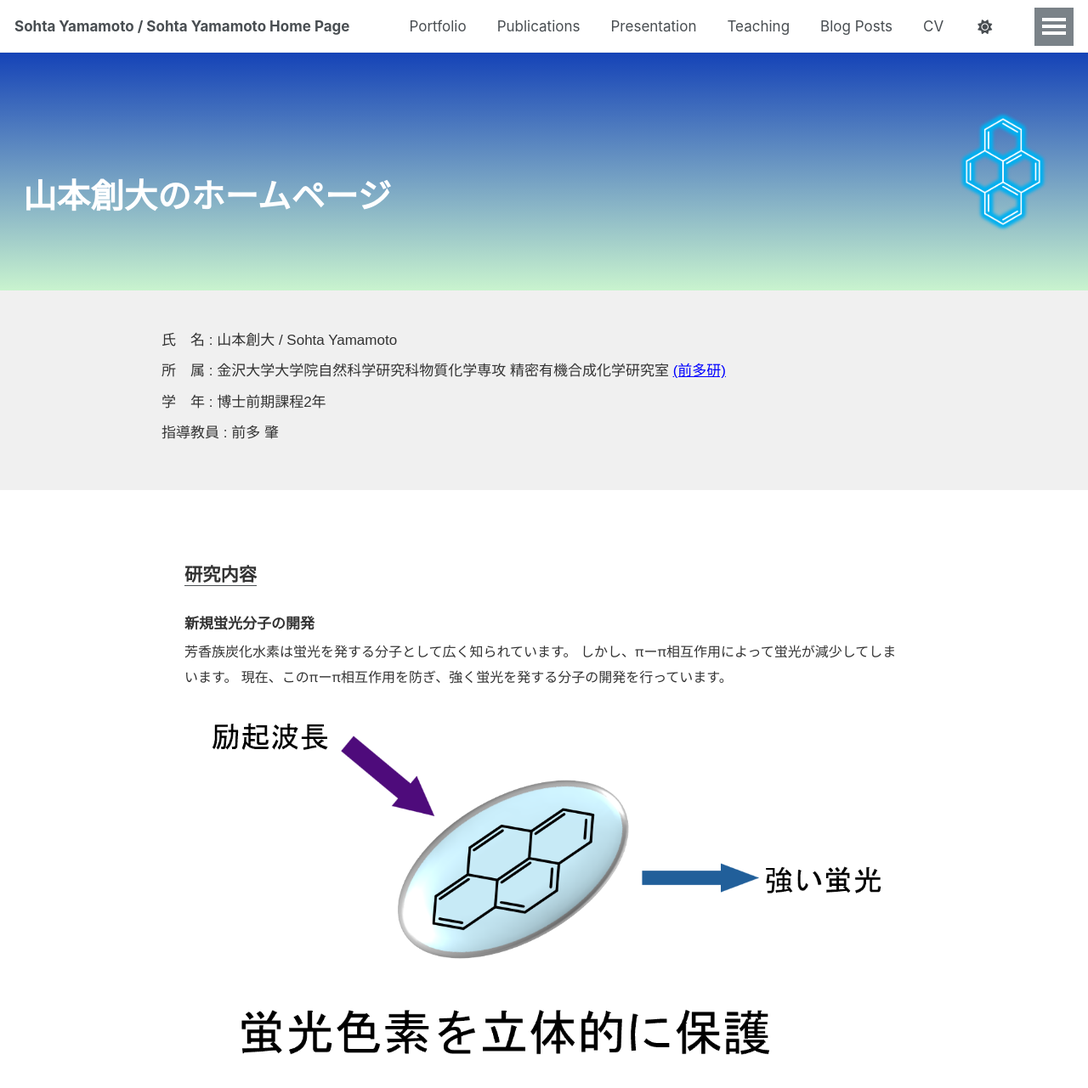
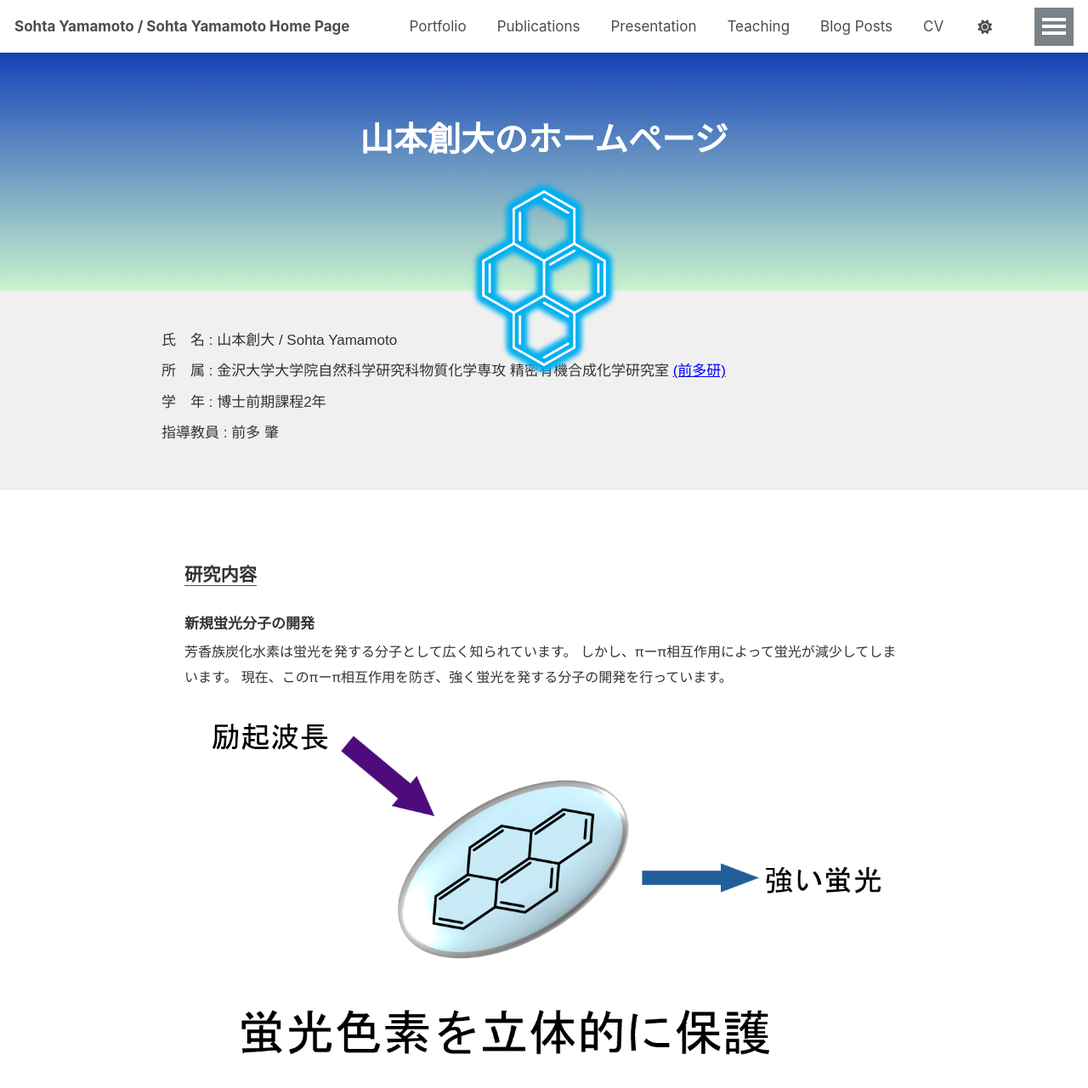
Before and after one commit to SaTom1313/SaTom1313.github.io, a Jekyll site: the page built from index.html, in a window 1280 px wide and 1400 px high. Shown: the top 1281 px of the window at 85% size. Built offline with Jekyll 4.4.1, drawn with Linux system fonts in a browser that asks for light colours; a script that is not in the unit is left out.

Commit message:
Update index.html

```diff
--- a/index.html
+++ b/index.html
@@ -24,35 +24,33 @@ title: "ホーム"
     }
 
     a {
-      color: blue;
-      text-decoration: underline;
+      color: blue; /* リンクを常に青に */
     }
 
     /* ヘッダー */
     .section-head {
+      position: relative;
+      background: linear-gradient(to bottom, #1543b7, rgba(9, 202, 34, 0.22));
+      color: white;
+      height: 280px;
+      padding: 0 1.5rem;
       display: flex;
       align-items: center;
       justify-content: center;
-      background: linear-gradient(to bottom, #1543b7, rgba(9, 202, 34, 0.22));
-      color: white;
-      padding: 2rem 1.5rem;
-      height: 280px;
+      flex-wrap: wrap;
     }
 
     .section-head h2 {
+      flex: 1 1 100%;
+      text-align: center;
       font-size: 2.2rem;
-      text-align: center;
-      margin-right: auto;
+      margin-bottom: 1rem;
     }
 
     .head-image {
-      max-width: 30%;
-      aspect-ratio: 1 / 1;
+      max-width: 180px;
+      height: auto;
       object-fit: contain;
-      margin-left: auto;
-      width: auto;
-      height: 70%;
-      display: block;
     }
 
     /* 自己紹介セクション（背景全幅） */
@@ -103,6 +101,35 @@ title: "ホーム"
     .pi {
       font-family: "Segoe UI", sans-serif;
     }
+
+    /* スマホ対応 */
+    @media (max-width: 768px) {
+      .section-head {
+        flex-direction: column;
+        height: auto;
+        padding: 1.5rem 1rem;
+      }
+
+      .section-head h2 {
+        font-size: 1.6rem;
+        margin-bottom: 1rem;
+      }
+
+      .head-image {
+        max-width: 150px;
+        height: auto;
+        margin: 0 auto;
+      }
+
+      body {
+        font-size: 16px;
+      }
+
+      .section-middle,
+      .section-bottom {
+        padding: 2rem 1rem;
+      }
+    }
   </style>
 </head>
 
```
